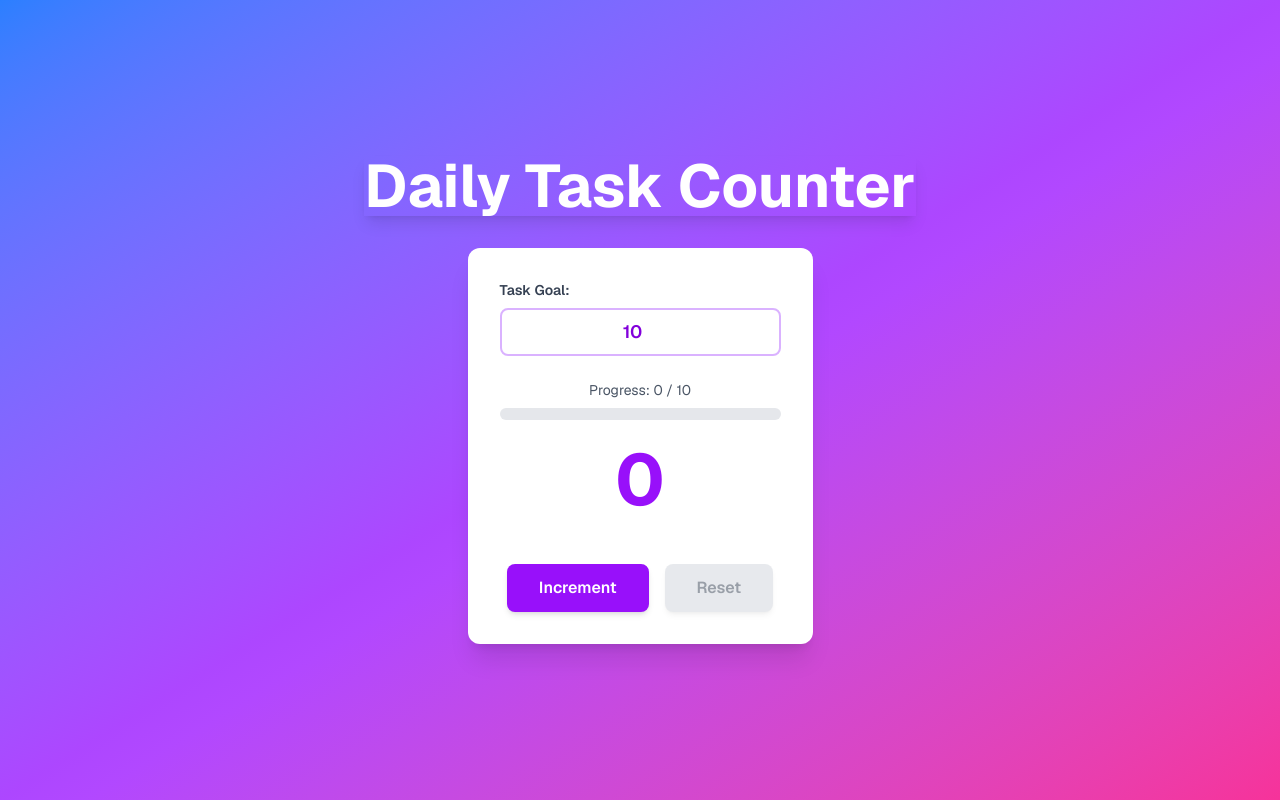
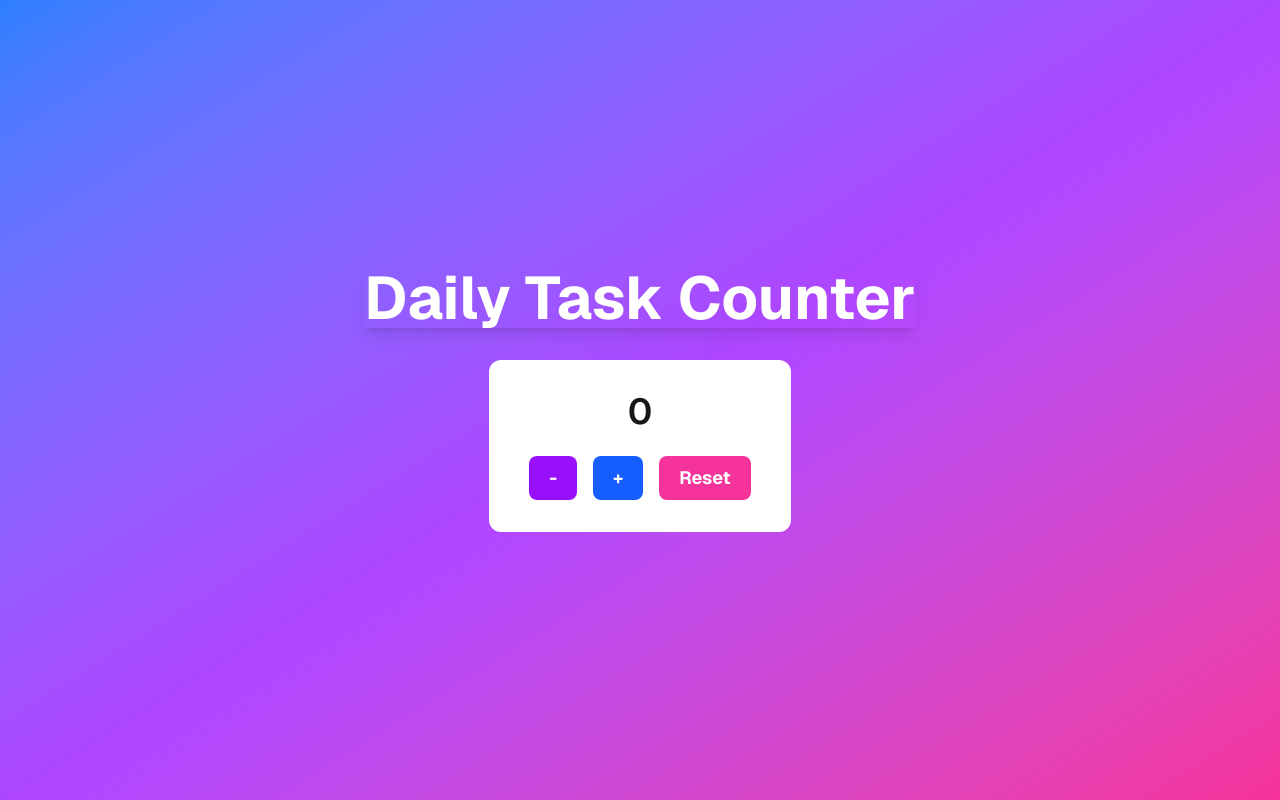
Before and after one commit to RehanMoledina/my-first-app, a Next.js app: page / in a window 1280 px wide. Built offline with nearby package versions, Linux system fonts and the light colour scheme.

Commit message:
Added local storage

```diff
--- a/app/page.tsx
+++ b/app/page.tsx
@@ -1,14 +1,58 @@
 'use client';
 
-import TaskCounter from '@/components/TaskCounter';
+import { useEffect, useState } from 'react';
 
 export default function Home() {
+  const [count, setCount] = useState(0);
+
+  // Load the count from localStorage, if it exists
+  useEffect(() => {
+    const savedCount = localStorage.getItem('taskCount');
+    if (savedCount !== null) {
+      setCount(Number(savedCount));
+    }
+  }, []);
+
+  // Save the count to localStorage whenever it changes
+  useEffect(() => {
+    localStorage.setItem('taskCount', String(count));
+  }, [count]);
+
+  const increment = () => setCount((c) => c + 1);
+  const decrement = () => setCount((c) => (c > 0 ? c - 1 : 0));
+  const reset = () => setCount(0);
+
   return (
     <div className="flex flex-col items-center justify-center min-h-screen bg-gradient-to-br from-blue-500 via-purple-500 to-pink-500 font-sans">
       <h1 className="text-5xl md:text-6xl font-bold text-white shadow-lg mb-8">
         Daily Task Counter
       </h1>
-      <TaskCounter />
+      <div className="bg-white bg-opacity-40 rounded-xl px-10 py-8 flex flex-col items-center">
+        <div className="text-4xl font-semibold mb-6">{count}</div>
+        <div className="flex gap-4">
+          <button
+            onClick={decrement}
+            className="px-5 py-2 rounded-lg bg-purple-600 text-white text-lg font-bold hover:bg-purple-700 transition"
+            aria-label="Decrease count"
+          >
+            -
+          </button>
+          <button
+            onClick={increment}
+            className="px-5 py-2 rounded-lg bg-blue-600 text-white text-lg font-bold hover:bg-blue-700 transition"
+            aria-label="Increase count"
+          >
+            +
+          </button>
+          <button
+            onClick={reset}
+            className="px-5 py-2 rounded-lg bg-pink-500 text-white text-lg font-bold hover:bg-pink-600 transition"
+            aria-label="Reset count"
+          >
+            Reset
+          </button>
+        </div>
+      </div>
     </div>
   );
 }
```
